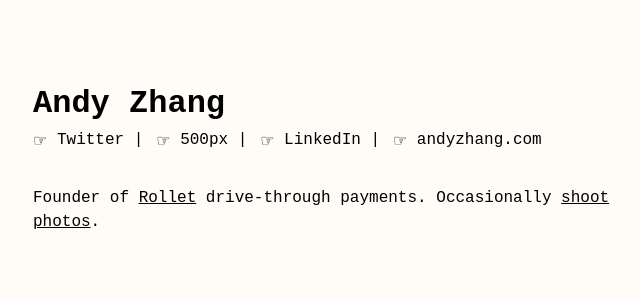
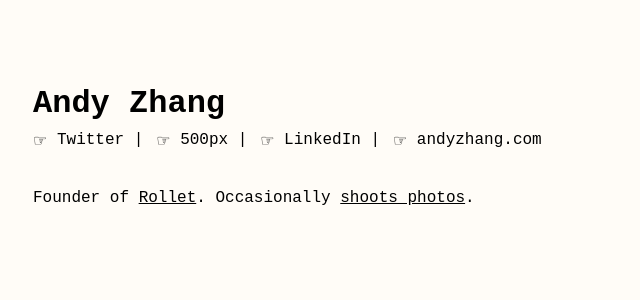
Before and after one commit to yesokay/yesokay.github.io, a Jekyll site: the page built from index.html, in a window 1280 px wide. Shown: the top 300 px of the page, without its empty margins (63-703 px from the left). Built offline with Jekyll 4.4.1, drawn with Linux system fonts in a browser that asks for light colours.

Commit message:
Update _config.yml

```diff
--- a/_config.yml
+++ b/_config.yml
@@ -1,13 +1,13 @@
 # Site settings
 title: Andy Zhang
-description: I'll make sure to come up with something more descriptive to put here in 2018.
+description: I'll make sure to come up with something more descriptive to put here in 2020.
 url: "http://andy.zhang.me"
 baseurl: ""
 twitter_url: "https://twitter.com/yesokayawesome"
 linkedin_url: "https://www.linkedin.com/in/andyzhang"
 500px_url: "https://500px.com/a-z"
 photos_url: "http://andyzhang.com"
-intro: Founder of <a href="https://rollet.hu/?ref=zhang.me">Rollet</a> drive-through payments. Occasionally <a href="https://500px.com/a-z">shoot photos</a>.
+intro: Founder of <a href="https://rollet.hu/?ref=zhang.me">Rollet</a>. Occasionally <a href="https://500px.com/a-z">shoots photos</a>.
 
 # Build settings
 permalink: pretty
```
